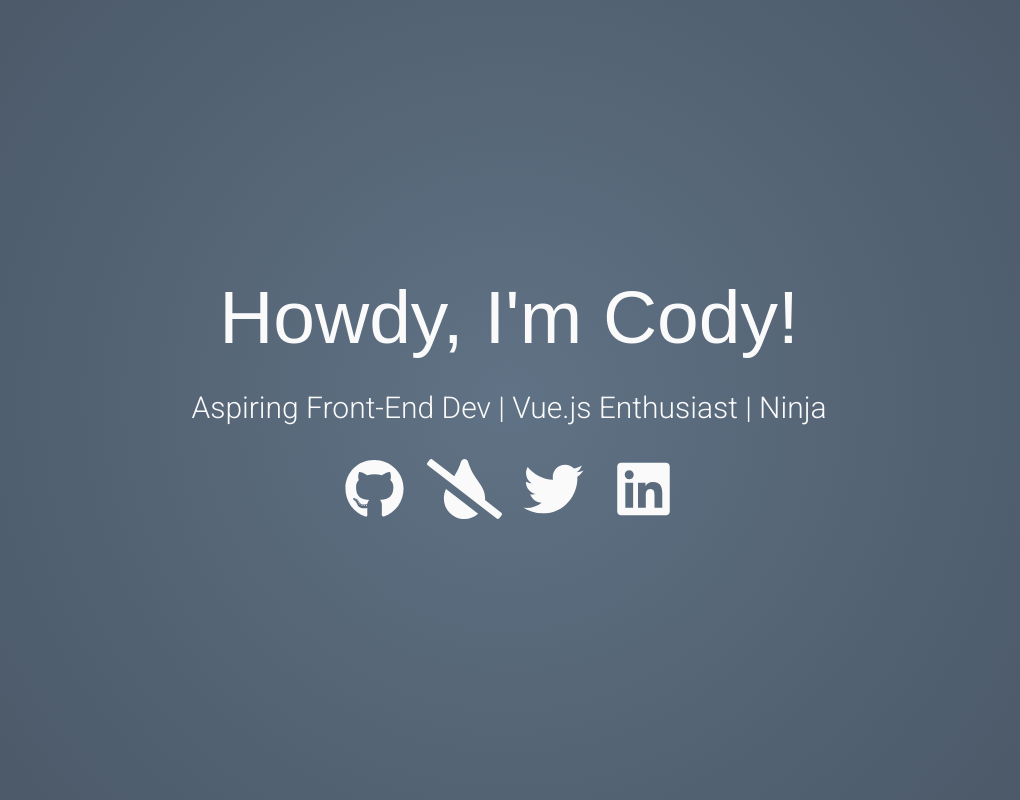
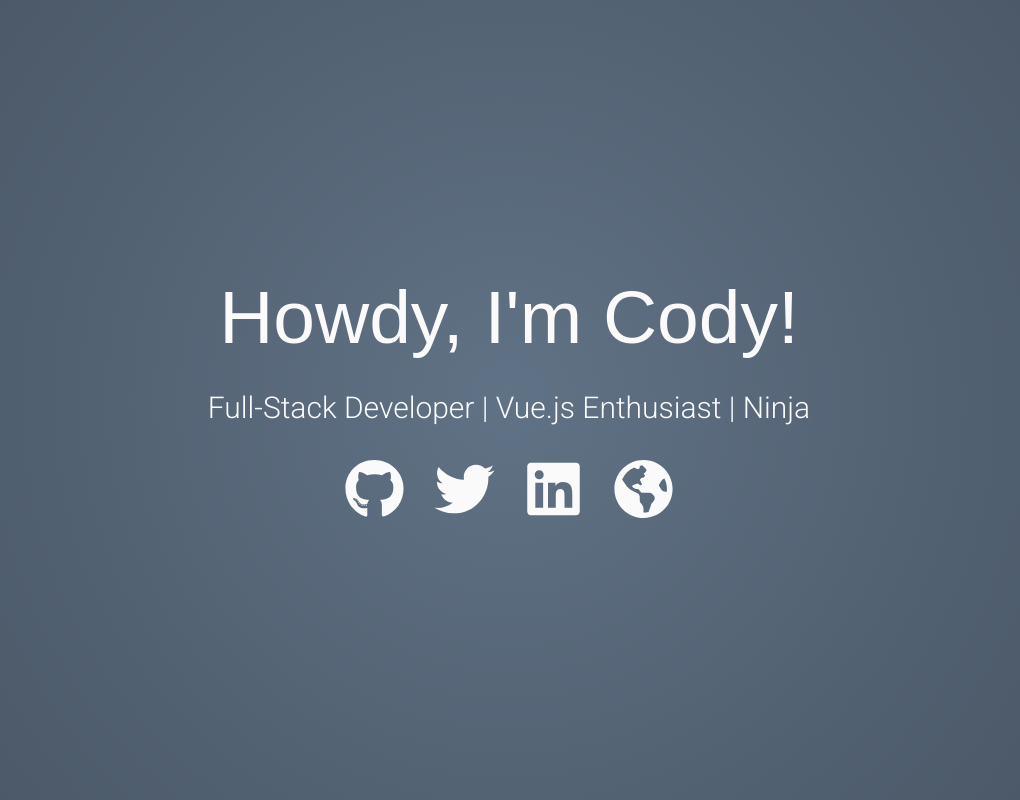
Before and after one commit to codybarr/codybarr.com, a plain HTML site: page index.html in a window 1280 px wide. Shown: the whole page, without its empty margins (131-1151 px from the left). Drawn offline with Linux system fonts and the light colour scheme; a web font is replaced by a local one.

Commit message:
feat: 🎸 update portfoilio url and job title

```diff
--- a/index.html
+++ b/index.html
@@ -35,7 +35,7 @@
 			<div class="main-wrapper">
 				<div class="intro">Howdy, I'm Cody!</div>
 				<div class="tagline">
-					Aspiring Front-End Dev | Vue.js Enthusiast | Ninja
+					Full-Stack Developer | Vue.js Enthusiast | Ninja
 				</div>
 				<div class="icons-social">
 					<a
@@ -43,12 +43,6 @@
 						rel="noopener"
 						href="https://github.com/codybarr"
 						><i class="fab fa-github fa-fw"></i
-					></a>
-					<a
-						target="_blank"
-						rel="noopener"
-						href="https://nosweat.tech"
-						><i class="fas fa-tint-slash fa-fw"></i
 					></a>
 					<a
 						target="_blank"
@@ -61,6 +55,12 @@
 						href="https://www.linkedin.com/in/codybarr"
 						><i class="fab fa-linkedin fa-fw"></i
 					></a>
+					<a
+						target="_blank"
+						rel="noopener"
+						href="https://codybarr.dev"
+						><i class="fas fa-globe-americas fa-fw"></i
+					></a>
 				</div>
 			</div>
 		</main>
```
